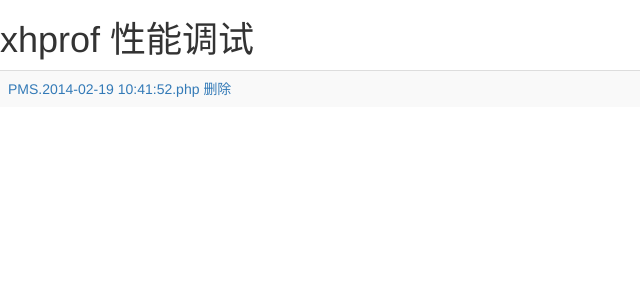
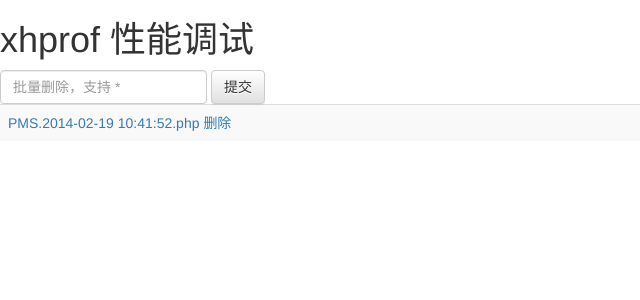
Before and after one commit to esr2587758/xhprof-manager, a PHP site: page / in a window 1280 px wide. Shown: the top 300 px of the page, without its empty margins (0-640 px from the left). Run offline with PHP 8.4, Linux system fonts and the light colour scheme; some libraries are stand-ins or nearby versions.

Commit message:
support batch clear

```diff
--- a/index.php
+++ b/index.php
@@ -25,6 +25,15 @@ $d->close();
 	</head>
 	<body>
 		<h1>xhprof 性能调试</h1>
+		<form role="form"  class="form-inline" action="/run.php?action=clear">
+			<div class="form-group">
+				<input type="hidden" name="action" value="clear" />
+				<input type="text" class="form-control" placeholder="批量删除，支持 *" name="name" />
+			</div>
+			<div class="form-group">
+				<button type="submit" class="btn btn-default">提交</button>
+			</div>
+		</form>
 		<?php if(!empty($list)) :?>
 		<table class="table table-striped">
 			<?php foreach ($list as $key => $value) :?>
--- a/lib/xhprof.php
+++ b/lib/xhprof.php
@@ -20,7 +20,7 @@ function shutdown_xhprof() {
 	class xhprof {
 		private static $_config = array(
 			'storeType' => 'remote',// local or remote
-			'dataFileFormat' => 'Y-m-d H:i:s',
+			'dataFileFormat' => 'Y-m-d_H:i:s',
 			'dataFilePrefix' => 'PMS',
 		);
 
```
Also changed, not shown: run.php (+14 -1 lines).
